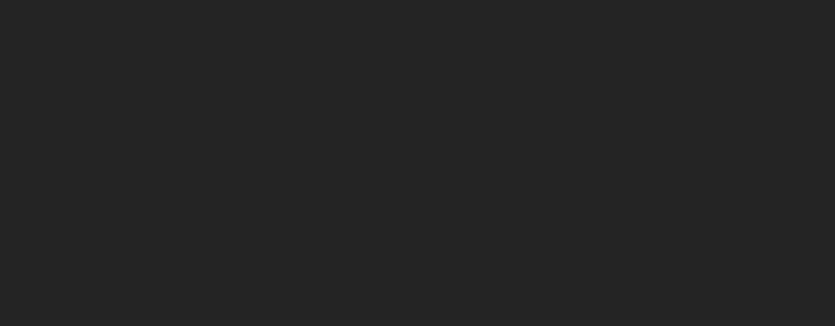
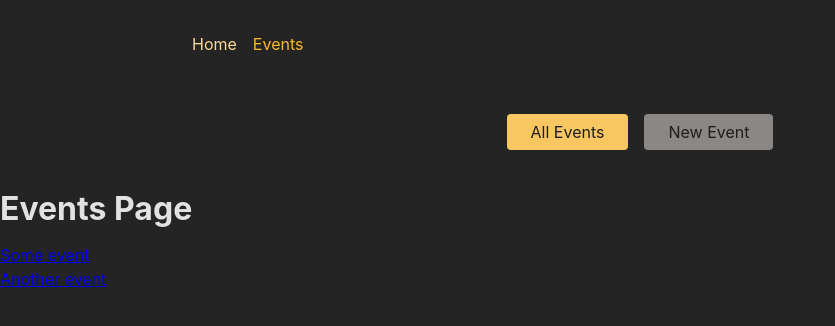
Before and after one commit to HakantktDev/react-routing-advanced, a React (Create React App) app in the folder frontend/: page /events in a window 1280 px wide. Shown: the top 326 px of the page, without its empty margins (0-835 px from the left). Built offline with nearby package versions, Linux system fonts and the light colour scheme.

Commit message:
nested-routing-with-react-router

```diff
--- a/frontend/package.json
+++ b/frontend/package.json
@@ -8,6 +8,7 @@
     "@testing-library/user-event": "^13.5.0",
     "react": "^18.2.0",
     "react-dom": "^18.2.0",
+    "react-router-dom": "^6.9.0",
     "react-scripts": "5.0.1",
     "web-vitals": "^2.1.4"
   },
--- a/frontend/src/App.js
+++ b/frontend/src/App.js
@@ -1,27 +1,34 @@
-// Challenge / Exercise
+import { RouterProvider, createBrowserRouter } from 'react-router-dom';
+import EditEventPage from './pages/EditEvent';
+import EventDetailPage from './pages/EventDetail';
+import EventsPage from './pages/Events';
+import EventsRootLayout from './pages/EventsRoot';
+import HomePage from './pages/Home';
+import NewEventPage from './pages/NewEvent';
+import RootLayout from './pages/Root';
 
-// 1. Add five new (dummy) page components (content can be simple <h1> elements)
-//    - HomePage
-//    - EventsPage
-//    - EventDetailPage
-//    - NewEventPage
-//    - EditEventPage
-// 2. Add routing & route definitions for these five pages
-//    - / => HomePage
-//    - /events => EventsPage
-//    - /events/<some-id> => EventDetailPage
-//    - /events/new => NewEventPage
-//    - /events/<some-id>/edit => EditEventPage
-// 3. Add a root layout that adds the <MainNavigation> component above all page components
-// 4. Add properly working links to the MainNavigation
-// 5. Ensure that the links in MainNavigation receive an "active" class when active
-// 6. Output a list of dummy events to the EventsPage
-//    Every list item should include a link to the respective EventDetailPage
-// 7. Output the ID of the selected event on the EventDetailPage
-// BONUS: Add another (nested) layout route that adds the <EventNavigation> component above all /events... page components
+const router = createBrowserRouter([
+  {
+    path: '/',
+    element: <RootLayout />,
+    children: [
+      { index: true, element: <HomePage /> },
+      {
+        path: 'events',
+        element: <EventsRootLayout />,
+        children: [
+          { index: true, element: <EventsPage /> },
+          { path: ':eventId', element: <EventDetailPage /> },
+          { path: 'new', element: <NewEventPage /> },
+          { path: ':eventId/edit', element: <EditEventPage /> },
+        ],
+      },
+    ],
+  },
+]);
 
 function App() {
-  return <div></div>;
+  return <RouterProvider router={router} />;
 }
 
 export default App;
--- a/frontend/src/components/EventsNavigation.js
+++ b/frontend/src/components/EventsNavigation.js
@@ -1,4 +1,5 @@
 import classes from './EventsNavigation.module.css';
+import { NavLink } from 'react-router-dom';
 
 function EventsNavigation() {
   return (
@@ -6,10 +7,14 @@
       <nav>
         <ul className={classes.list}>
           <li>
-            <a href="/events">All Events</a>
+            <NavLink to="/events" className={({ isActive }) => (isActive ? classes.active : undefined)} end>
+              All Events
+            </NavLink>
           </li>
           <li>
-            <a href="/events/new">New Event</a>
+            <NavLink to="/events/new" className={({ isActive }) => (isActive ? classes.active : undefined)}>
+              New Event
+            </NavLink>
           </li>
         </ul>
       </nav>
--- a/frontend/src/components/MainNavigation.js
+++ b/frontend/src/components/MainNavigation.js
@@ -1,4 +1,5 @@
 import classes from './MainNavigation.module.css';
+import { NavLink } from 'react-router-dom';
 
 function MainNavigation() {
   return (
@@ -6,10 +7,14 @@
       <nav>
         <ul className={classes.list}>
           <li>
-            <a>Home</a>
+            <NavLink to="/" className={({ isActive }) => (isActive ? classes.active : undefined)} end>
+              Home
+            </NavLink>
           </li>
           <li>
-            <a>Events</a>
+            <NavLink to="/events" className={({ isActive }) => (isActive ? classes.active : undefined)}>
+              Events
+            </NavLink>
           </li>
         </ul>
       </nav>
--- /dev/null
+++ b/frontend/src/pages/EditEvent.js
@@ -0,0 +1,5 @@
+const EditEventPage = () => {
+  return <h1>Edit Event Page</h1>;
+};
+
+export default EditEventPage;
--- /dev/null
+++ b/frontend/src/pages/EventDetail.js
@@ -0,0 +1,13 @@
+import { useParams } from 'react-router-dom';
+
+const EventDetailPage = () => {
+  const params = useParams();
+  return (
+    <>
+      <h1>Event Detail Page</h1>
+      <p>Event ID:{params.eventId}</p>
+    </>
+  );
+};
+
+export default EventDetailPage;
--- /dev/null
+++ b/frontend/src/pages/Events.js
@@ -0,0 +1,29 @@
+import { Link } from 'react-router-dom';
+
+const DUMMY_EVENTS = [
+  {
+    id: 'e1',
+    title: 'Some event',
+  },
+  {
+    id: 'e2',
+    title: 'Another event',
+  },
+];
+
+const EventsPage = () => {
+  return (
+    <>
+      <h1>Events Page</h1>
+      <ul>
+        {DUMMY_EVENTS.map((event) => (
+          <li key={event.id}>
+            <Link to={event.id}>{event.title}</Link>
+          </li>
+        ))}
+      </ul>
+    </>
+  );
+};
+
+export default EventsPage;
--- /dev/null
+++ b/frontend/src/pages/EventsRoot.js
@@ -0,0 +1,13 @@
+import { Outlet } from 'react-router-dom';
+import EventsNavigation from '../components/EventsNavigation';
+
+const EventsRootLayout = () => {
+  return (
+    <>
+      <EventsNavigation />
+      <Outlet />
+    </>
+  );
+};
+
+export default EventsRootLayout;
--- /dev/null
+++ b/frontend/src/pages/Home.js
@@ -0,0 +1,5 @@
+const HomePage = () => {
+  return <h1>Home Page</h1>;
+};
+
+export default HomePage;
--- /dev/null
+++ b/frontend/src/pages/NewEvent.js
@@ -0,0 +1,5 @@
+const NewEventPage = () => {
+  return <h1>New event Page</h1>;
+};
+
+export default NewEventPage;
--- /dev/null
+++ b/frontend/src/pages/Root.js
@@ -0,0 +1,14 @@
+import { Outlet } from 'react-router-dom';
+import MainNavigation from '../components/MainNavigation';
+
+const RootLayout = () => {
+  return (
+    <>
+      <MainNavigation />
+      <main>
+        <Outlet />
+      </main>
+    </>
+  );
+};
+export default RootLayout;
```
Also changed, not shown: 1 other file (tests, documents, lock files or other folders).
